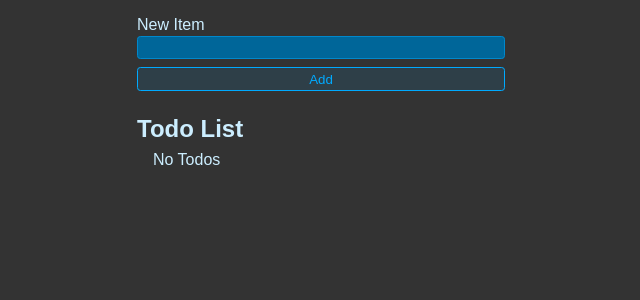
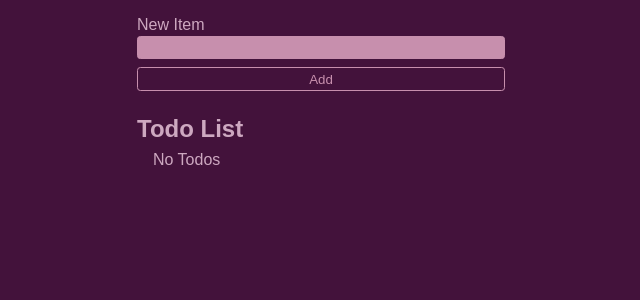
Before and after one commit to passechnik/todo-app, a React (Vite) app: page / in a window 1280 px wide. Shown: the top 300 px of the page, without its empty margins (319-959 px from the left). Built offline with nearby package versions, Linux system fonts and the light colour scheme.

Commit message:
change color

```diff
--- a/src/index.css
+++ b/src/index.css
@@ -74,8 +74,8 @@ button:focus-visible {
 }
 
 body {
-  background: #333;
-  color: hsl(200, 100%, 90%);
+  background: #43123b;
+  color:hsl(321, 27%, 73%);
   max-width: 400px;
   padding: 1rem;
   margin: 0 auto;
@@ -94,9 +94,9 @@ body {
 }
 
 .btn {
-  background: hsl(200, 100%, 50%, 0.1);
-  border: 1px solid hsl(200, 100%, 50%);
-  color: hsl(200, 100%, 50%);
+  background:#43123b;
+  border: 1px solid hsl(328, 33%, 67%);
+  color: hsl(328, 33%, 67%);
   padding: 0.25em 0.5em;
   border-radius: 0.25em;
   cursor: pointer;
@@ -105,7 +105,7 @@ body {
 
 .btn:hover,
 .btn:focus-visible {
-  background: hsl(200, 100%, 50%, 0.2);
+  background:hsl(328, 51%, 36%);
 }
 
 .btn.btn-danger {
@@ -121,15 +121,15 @@ body {
 
 .new-item-form input {
   outline: none;
-  border: 1px solid hsl(200, 100%, 40%);
-  background: hsl(200, 100%, 30%);
+  border: 1px solid hsl(328, 33%, 67%);
+  background: hsl(328, 33%, 67%);
   border-radius: 0.25em;
   padding: 0.25em 0.5em;
-  color: hsl(200, 100%, 90%);
+  color: hsl(328, 26%, 24%);
 }
 
 .new-item-form input:focus {
-  border: 1px solid hsl(200, 100%, 70%);
+  border: 1px solid hsl(328, 22%, 29%);
 }
 
 .header {
```
